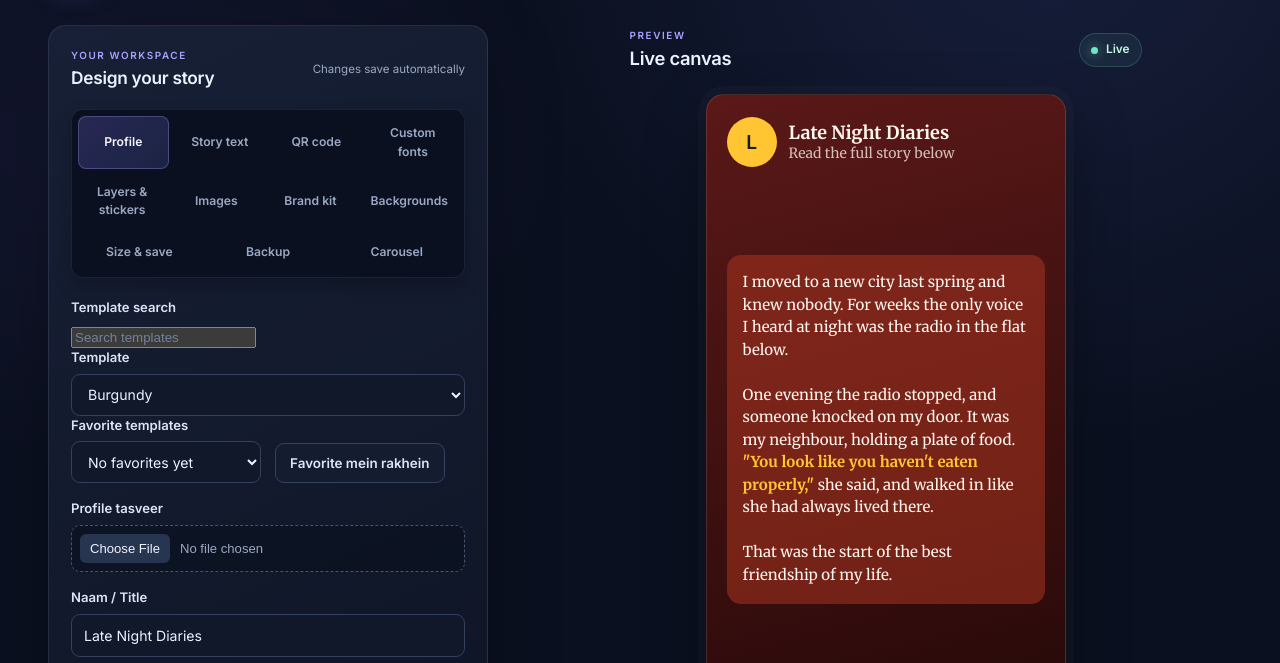
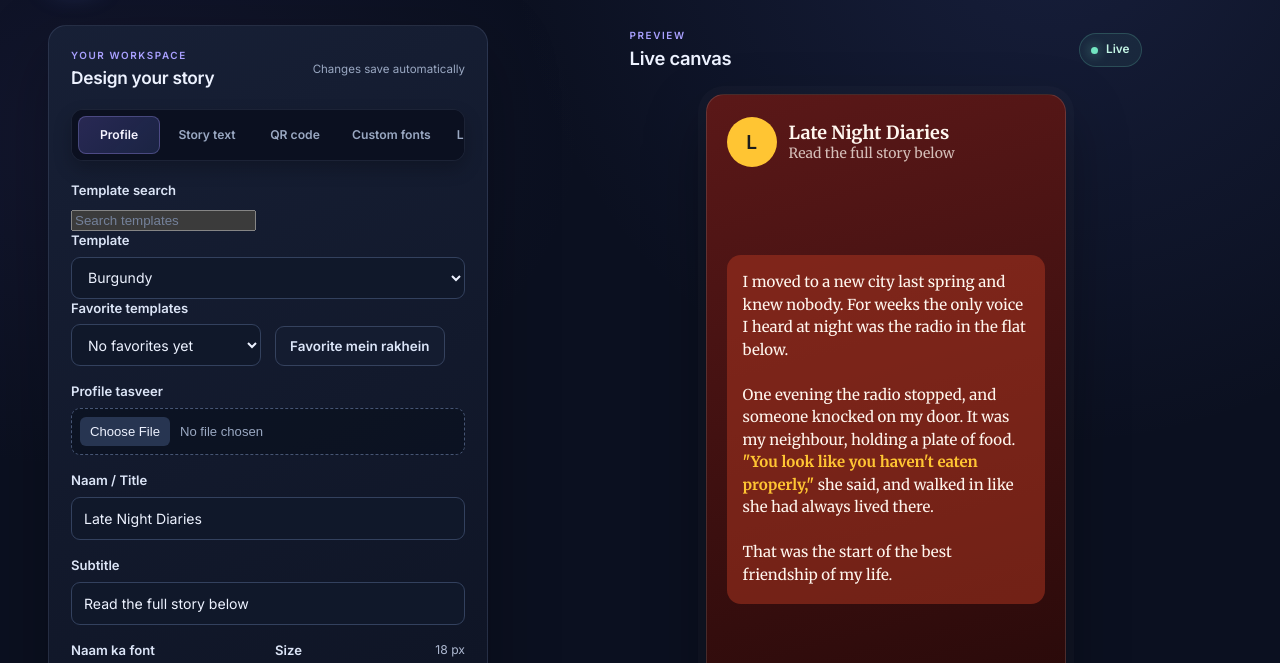
Before and after one commit to nomammali234-dot/story-card-maker, a plain HTML site: page index.html in a window 1280 px wide. Shown: the part 116-779 px from the top of the page. Drawn offline with nearby package versions, Linux system fonts and the light colour scheme; a script that the page names is missing.

Commit message:
Compact the sticky tool toolbar
Keep tool navigation to one row so it does not cover editor controls.

Co-authored-by: Copilot <223556219+Copilot@users.noreply.github.com>

```diff
--- a/css/style.css
+++ b/css/style.css
@@ -171,18 +171,23 @@ h1 {
   top: 8px;
   z-index: 20;
   display: flex;
-  flex-wrap: wrap;
+  flex-wrap: nowrap;
   gap: 6px;
   margin: 0 0 20px;
   padding: 6px;
+  overflow-x: auto;
   border: 1px solid rgba(150, 169, 210, .12);
   border-radius: 12px;
   background: #0b1020;
   box-shadow: 0 8px 18px rgba(0, 0, 0, .22);
+  scrollbar-width: thin;
 }
 
+.tool-toolbar::-webkit-scrollbar { height: 5px; }
+.tool-toolbar::-webkit-scrollbar-thumb { border-radius: 999px; background: rgba(169, 157, 255, .4); }
 .tool-button {
-  flex: 1 0 88px;
+  flex: 0 0 auto;
+  min-width: 82px;
   min-height: 38px;
   padding: 7px 9px;
   border: 1px solid transparent;
@@ -192,6 +197,8 @@ h1 {
   color: var(--muted);
   font-size: .76rem;
   font-weight: 650;
+  line-height: 1.2;
+  white-space: normal;
 }
 
 .tool-button:hover { border-color: rgba(169, 157, 255, .2); }
@@ -524,6 +531,7 @@ button.ghost {
   .panel-heading { align-items: flex-start; }
   .panel-hint { max-width: 105px; font-size: .66rem; }
   .tabs button { padding: 8px 9px; font-size: .78rem; }
+  .tool-button { min-width: 76px; padding: 7px 8px; font-size: .72rem; }
   .row { grid-template-columns: minmax(0, 1fr); gap: 12px; }
   .align-end button { width: 100%; }
   .card { width: min(360px, 100%); padding: 18px 16px; }
```
